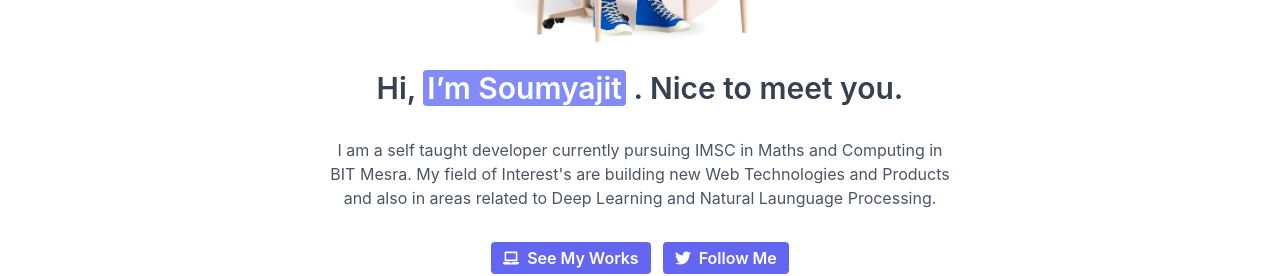
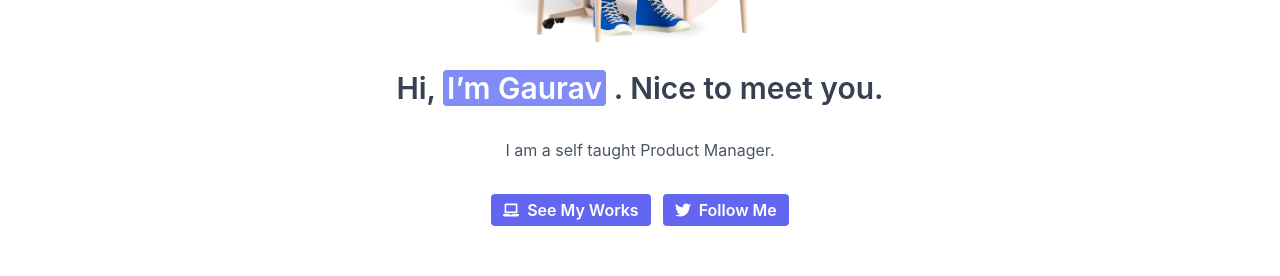
Before and after one commit to joshi700/MyBlog, a Next.js app: page /about in a window 1280 px wide. Shown: the part 282-558 px from the top of the page. Built offline with nearby package versions, Linux system fonts and the light colour scheme; no server answers.

Commit message:
Update about.js

```diff
--- a/pages/about.js
+++ b/pages/about.js
@@ -23,15 +23,12 @@ function about({ topics }) {
         <h2 className="text-3xl font-semibold text-gray-700 py-4 dark:text-gray-200">
           Hi,{" "}
           <span className="bg-indigo-400 text-white rounded px-1 dark:bg-indigo-500">
-            I’m Soumyajit
+            I’m Gaurav
           </span>{" "}
           . Nice to meet you.
         </h2>
         <p className="text-gray-600 mt-4 dark:text-indigo-200">
-          I am a self taught developer currently pursuing IMSC in Maths and
-          Computing in BIT Mesra. My field of Interest's are building new Web
-          Technologies and Products and also in areas related to Deep Learning
-          and Natural Launguage Processing.
+          I am a self taught Product Manager.
         </p>
 
         <div className="text-center pt-8">
@@ -40,7 +37,7 @@ function about({ topics }) {
             <a
               rel="noopener noreferrer"
               target="_blank"
-              href="https://soumyajit.vercel.app/"
+              href="https://gj-portfolio-orcin.vercel.app/"
             >
               See My Works
             </a>
@@ -52,7 +49,7 @@ function about({ topics }) {
               className="twitter-follow-button"
               rel="noopener noreferrer"
               target="_blank"
-              href="https://twitter.com/soumyajit4419"
+              href="https://x.com/gauravjoshi700"
             >
               Follow Me
             </a>
```
